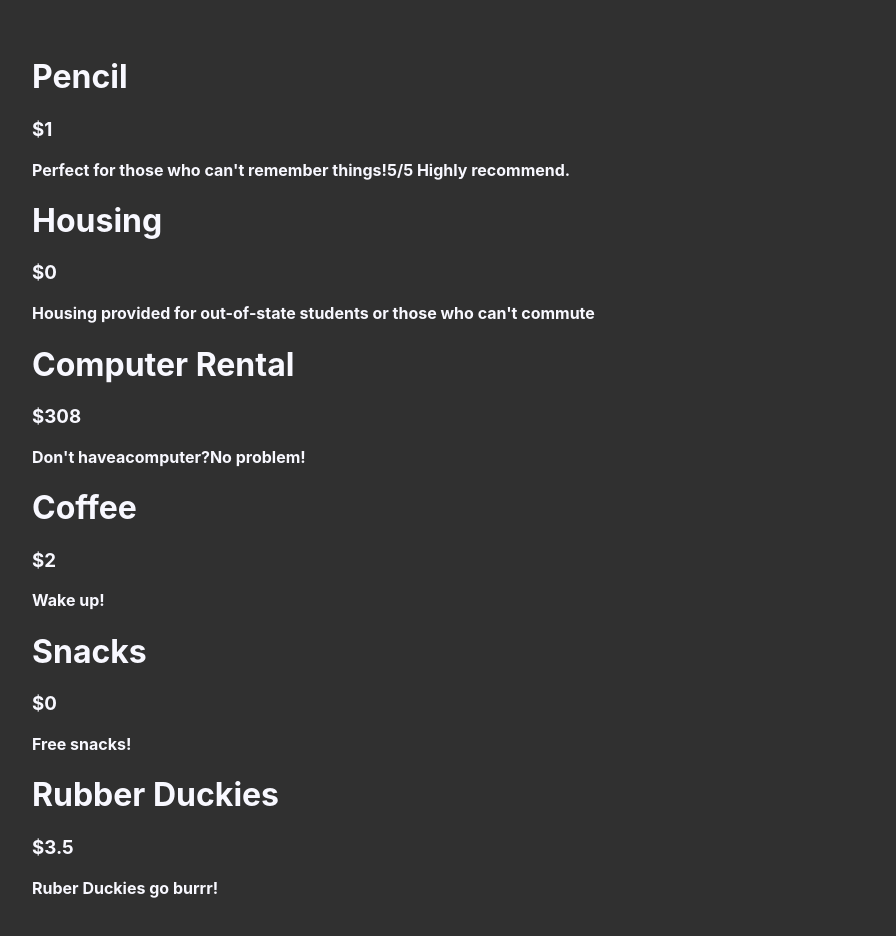
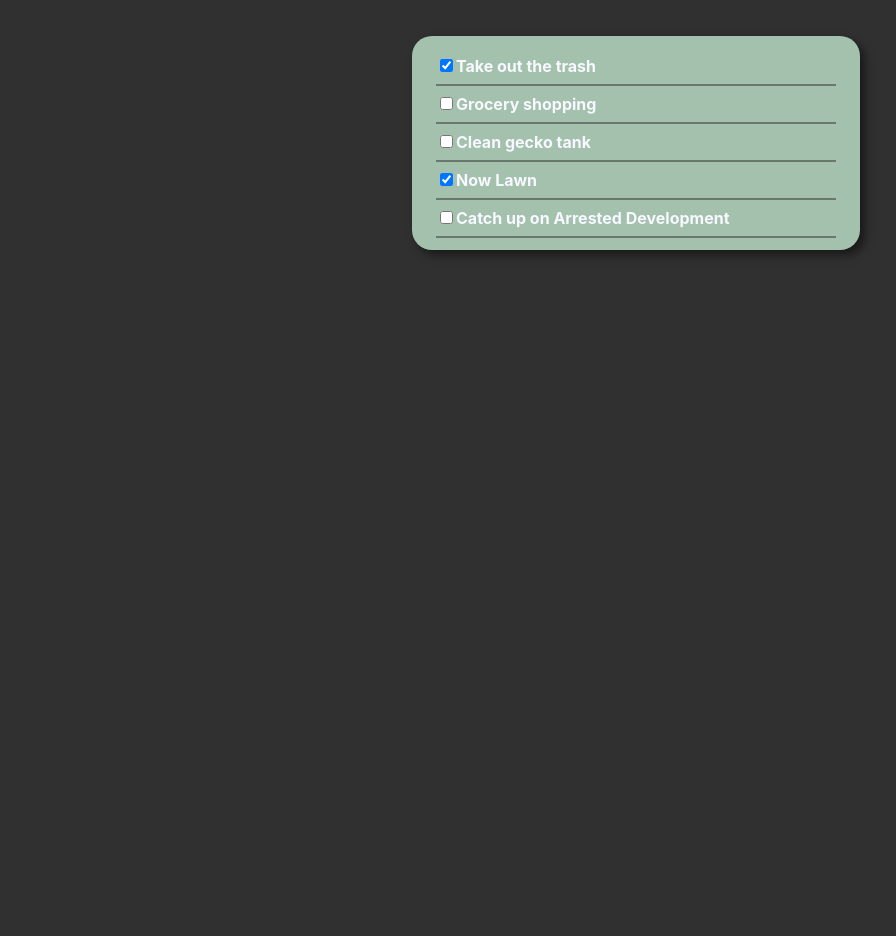
Before and after one commit to NunezAN/react-crash, a React (Create React App) app: page / in a window 1280 px wide. Shown: the top 936 px of the page, without its empty margins (4-900 px from the left). After the commit the page ends 800 px from the top, so only its background shows below. Built offline with nearby package versions, Linux system fonts and the light colour scheme.

Commit message:
todo checklist, updating dynamically

```diff
--- a/src/App.jsx
+++ b/src/App.jsx
@@ -1,22 +1,15 @@
 import TodoItem from "./components/TodoItem.jsx";
-import Product from "./components/Product.jsx";
-import products from "./components/vshoolProducts.js";
 import "./App.css"
+import todosData from "./components/todosData.js";
 function App() {
-  const producstComponents = products.map((item)=>{
-      return <Product key={item.id}  product={item}></Product>
+  const todosComponent = todosData.map((todoitem) =>{
+    return <TodoItem key={todoitem.id} item = {todoitem}></TodoItem>
   })
+
   return (
     <div className="container">
-        {/* <div className="TodoList--container">
-            <TodoItem></TodoItem>
-            <TodoItem></TodoItem>
-            <TodoItem></TodoItem>
-            <TodoItem></TodoItem>
-        </div> */}
-        <div>
-        {producstComponents}
-
+        <div className="TodoList--container">
+          {todosComponent}
         </div>
     </div>
   );
--- a/src/components/Product.jsx
+++ /dev/null
@@ -1,11 +0,0 @@
-function Product(props){
-    return(
-    <div>
-        <h1>{props.product.name}</h1>
-        <h3>${props.product.price}</h3>
-        <p>{props.product.description}</p>
-    </div>
-    )
-}
-
-export default Product;
--- a/src/components/TodoItem.jsx
+++ b/src/components/TodoItem.jsx
@@ -1,19 +1,13 @@
 import "./TodoItem.css";
 
-function TodoList() {
-  const taskOne = "Place Holder Text Here";
-
+function TodoList(props) {
   return (
-    // <div className="container">
-    //   <div className="TodoList--container">
     <div>
         <div className="TodoItem">
-          <input type="checkbox" id="checkbox" />
-          <label className="Todo__Labe" htmlFor="checkbox">{`${taskOne}`}</label>
+          <input type="checkbox" id="checkbox" checked={props.item.completed}/>
+          <label className="Todo__Labe" htmlFor="checkbox">{props.item.text}</label>
         </div>
     </div>
-    //   </div>
-    // </div>
   );
 }
 
--- /dev/null
+++ b/src/components/todosData.js
@@ -0,0 +1,21 @@
+const todosData = [
+  { id: 1, text: "Take out the trash", completed: true },
+  { id: 2, text: "Grocery shopping", completed: false },
+  {
+    id: 3,
+    text: "Clean gecko tank",
+    completed: false,
+  },
+  {
+    id: 4,
+    text: "Now Lawn",
+    completed: true,
+  },
+  {
+    id: 5,
+    text: "Catch up on Arrested Development",
+    completed: false,
+  },
+];
+
+export default todosData;
--- a/src/components/vshoolProducts.js
+++ /dev/null
@@ -1,40 +0,0 @@
-const products= [
-    {
-        id:"1",
-         name:"Pencil",
-         price:1,
-         description:"Perfect for those who can't remember things!5/5 Highly recommend."
-    },
-     {
-        id:"2",
-        name:"Housing",
-        price:0,
-        description:"Housing provided for out-of-state students or those who can't commute"
-     },
-    {
-        id:"3",
-        name:"Computer Rental",
-        price:308,
-        description:"Don't haveacomputer?No problem!"
-     },
-    {
-        id:"4",
-        name:"Coffee",
-        price:2,
-        description:"Wake up!"
-     },
-    {
-        id:"5",
-        name:"Snacks",
-        price:0,
-        description:"Free snacks!"
-    },
-    {
-         id:"6",
-         name:"Rubber Duckies",
-         price:3.50,
-         description:"Ruber Duckies go burrr!"
-    }
-]
-
-export default products;
```
